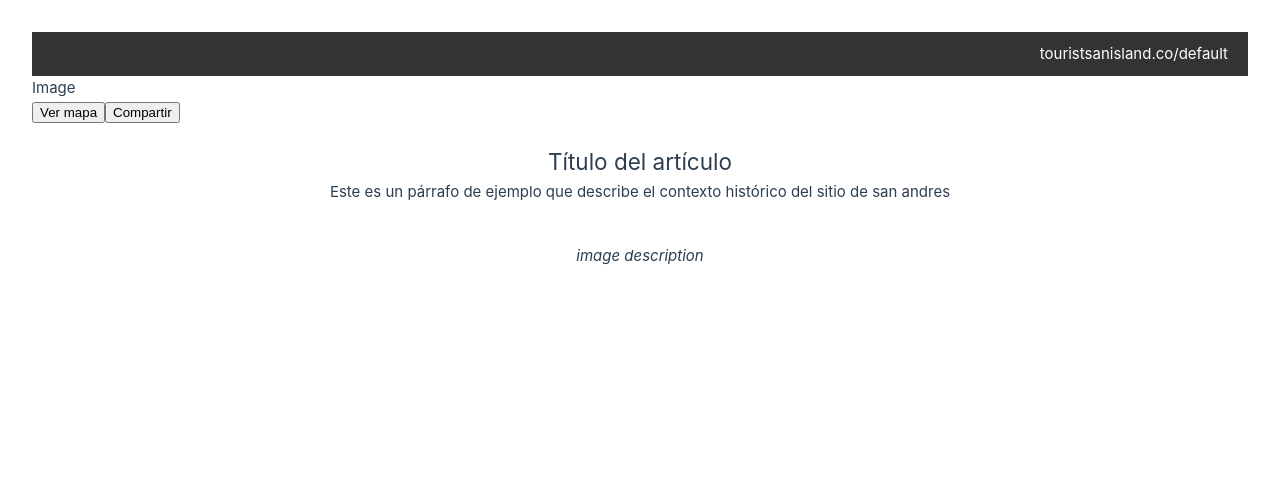
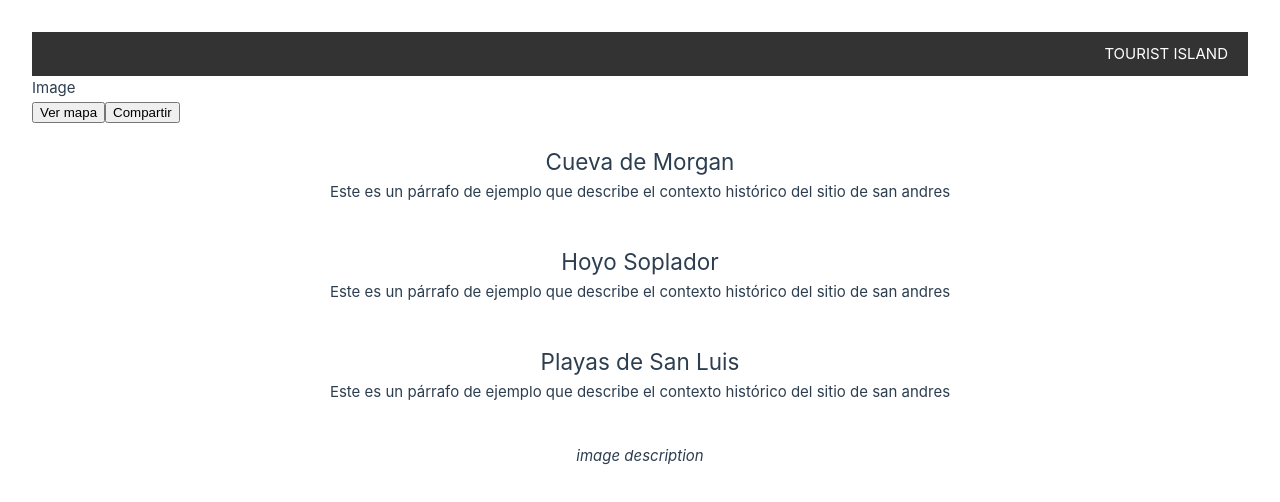
Before and after one commit to Kingl512/Tourist-island, a Vue app: page / in a window 1280 px wide. Shown: the top 502 px of the page. Built offline with nearby package versions, Linux system fonts and the light colour scheme.

Commit message:
Cambio de mapa y iconos

```diff
--- a/src/views/HomeView.vue
+++ b/src/views/HomeView.vue
@@ -3,7 +3,7 @@
     <header>
       <nav>
         <div class=”logo”></div>
-        <div>touristsanisland.co/default</div>
+        <div>TOURIST ISLAND</div>
       </nav>
     </header>
 
@@ -18,7 +18,17 @@
       </div>
 
       <article>
-        <h1>Título del artículo</h1>
+        <h1>Cueva de Morgan</h1>
+        <p>Este es un párrafo de ejemplo que describe el contexto histórico del sitio de san andres</p>
+      </article>
+
+      <article>
+        <h1>Hoyo Soplador</h1>
+        <p>Este es un párrafo de ejemplo que describe el contexto histórico del sitio de san andres</p>
+      </article>
+
+      <article>
+        <h1>Playas de San Luis</h1>
         <p>Este es un párrafo de ejemplo que describe el contexto histórico del sitio de san andres</p>
       </article>
 
--- a/src/views/MapView.vue
+++ b/src/views/MapView.vue
@@ -2,7 +2,7 @@
   <div id="map" class="map-container">
     <l-map ref="map" v-model:zoom="zoom" v-model:center="center" :useGlobalLeaflet="false">
       <l-tile-layer
-        url="https://tile.openstreetmap.org/{z}/{x}/{y}.png"
+        url="https://{s}.basemaps.cartocdn.com/dark_all/{z}/{x}/{y}{r}.png"
         layer-type="base"
         name="OpenStreetMap"
       ></l-tile-layer>
@@ -12,8 +12,8 @@
         :lat-lng="marker.position"
       >
         <l-icon
-          icon-url="Logotipo.png"
-          :icon-size="[64, 40]"
+          icon-url="icono.png"
+          :icon-size="[64, 50]"
         ></l-icon>
         <l-popup>{{ marker.name }}</l-popup>
       </l-marker>
```
Also changed, not shown: public/icono.png (added).
